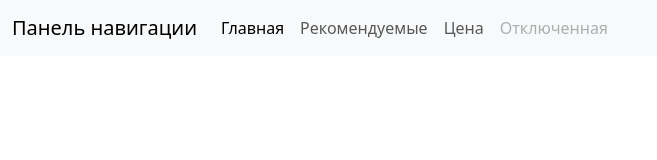
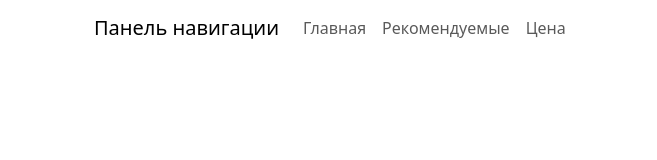
Before and after one commit to Sandro0443/game-site, a plain HTML site: page index.html in a window 1280 px wide. Shown: the whole page, without its empty margins (0-657 px from the left). Drawn offline with nearby package versions, Linux system fonts and the light colour scheme.

Commit message:
remove link

```diff
--- a/index.html
+++ b/index.html
@@ -15,7 +15,8 @@
     crossorigin="anonymous"></script>
 </head>
 <body>
-    <nav class="navbar navbar-expand-lg bg-light">
+    <div class="container">
+    <nav class="navbar navbar-expand-lg">
         <div class="container-fluid">
           <a class="navbar-brand" href="#">Панель навигации</a>
           <button class="navbar-toggler" type="button" data-bs-toggle="collapse" data-bs-target="#navbarNavAltMarkup" aria-controls="navbarNavAltMarkup" aria-expanded="false" aria-label="Переключатель навигации">
@@ -23,14 +24,14 @@
           </button>
           <div class="collapse navbar-collapse" id="navbarNavAltMarkup">
             <div class="navbar-nav">
-              <a class="nav-link active" aria-current="page" href="#">Главная</a>
+              <a class="nav-link" href="#">Главная</a>
               <a class="nav-link" href="#">Рекомендуемые</a>
               <a class="nav-link" href="#">Цена</a>
-              <a class="nav-link disabled">Отключенная</a>
             </div>
           </div>
         </div>
       </nav>
+    </div>
 
 </body>
 </html>
```
